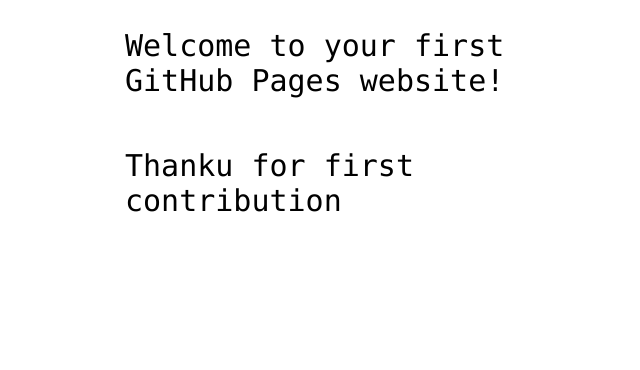
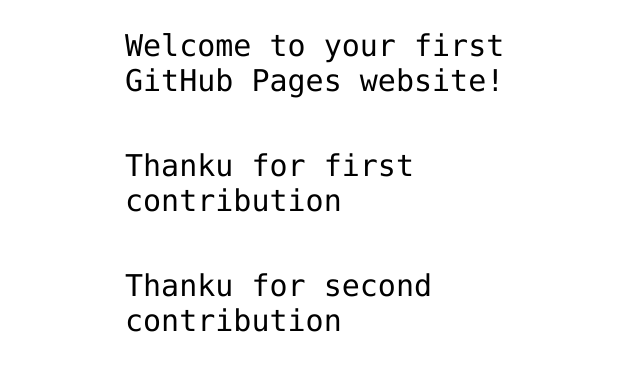
Before and after one commit to varunsahu29/hello-world, a plain HTML site: page index.html in a window 1280 px wide. Shown: the part 360-730 px from the top of the page, without its empty margins (315-955 px from the left). Drawn offline with Linux system fonts and the light colour scheme.

Commit message:
Update index.html
hello

```diff
--- a/index.html
+++ b/index.html
@@ -15,6 +15,8 @@
 <p>Welcome to your first GitHub Pages website!</p>
   <div>
     <p>Thanku for first contribution</p>
+
+    <p>Thanku for second contribution</p>
   <div>
 
 </body>
```
